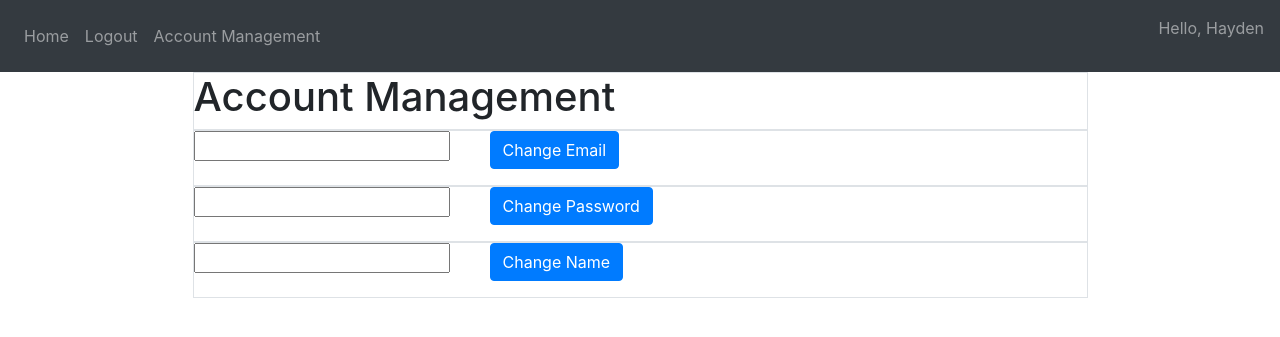
After one commit to haydenShaffer/Back-end, a Flask app: page /account in a window 1280 px wide. The commit adds this page. Shown: the top 337 px of the page. Run offline with Flask 2, Linux system fonts and the light colour scheme; a user stored in the database is signed in; some libraries are stand-ins or nearby versions.

Commit message:
account mangement

```diff
--- a/website/auth.py
+++ b/website/auth.py
@@ -12,7 +12,7 @@ def login():
         email = request.form.get('email')
         password = request.form.get('password')
 
-        user = User.query.filter_by(email=email).first()
+        user = User.query.filter_by(email=email.lower()).first()
         if user:
             if check_password_hash(user.password, password):
                 flash('Logged in succesfully!', category='success')
@@ -39,7 +39,7 @@ def sign_up():
         password1 = request.form.get('password1')
         password2 = request.form.get('password2')
 
-        user = User.query.filter_by(email=email).first()
+        user = User.query.filter_by(email= email.lower()).first()
 
         if user:
             flash('Account with that email already exists',category='error')
@@ -52,7 +52,7 @@ def sign_up():
         elif password1 != password2:
             flash('Passwords do not match!', category='error')
         else:
-            new_user = User(email=email, first_name=firstName, password=generate_password_hash(password1, method='sha256'), page_id = 1)
+            new_user = User(email=email.lower(), first_name=firstName, password=generate_password_hash(password1, method='sha256'), page_id = 1)
             db.session.add(new_user)
             db.session.commit()
             flash('Account created!', category='success')
--- /dev/null
+++ b/website/templates/account.html
@@ -0,0 +1,58 @@
+{% extends "base.html" %} {% block title %}Account Management{% endblock %} {%
+block content%}
+<div class="container">
+  <div class="row">
+    <div class="col-1"></div>
+    <div class="col">
+      <div class="container">
+        <div class="row border">
+          <h1>Account Management</h1>
+        </div>
+        <div class="row border">
+          <form method="POST">
+            <div class="d-flex flex-start w-100">
+              <div class="form-outline w-100">
+                <input type="email" id="new_email" name="new_email" />
+              </div>
+              <ul>
+                <button type="submit" class="btn btn-primary btn-small">
+                  Change Email
+                </button>
+              </ul>
+            </div>
+          </form>
+        </div>
+        <div class="row border">
+          <form method="POST">
+            <div class="d-flex flex-start w-100">
+              <div class="form-outline w-100">
+                <input type="text" id="new_password" name="new_password" />
+              </div>
+              <ul>
+                <button type="submit" class="btn btn-primary btn-small">
+                  Change Password
+                </button>
+              </ul>
+            </div>
+          </form>
+        </div>
+        <div class="row border">
+          <form method="POST">
+            <div class="d-flex flex-start w-100">
+              <div class="form-outline w-100">
+                <input type="text" id="new_name" name="new_name" />
+              </div>
+              <ul>
+                <button type="submit" class="btn btn-primary btn-small">
+                  Change Name
+                </button>
+              </ul>
+            </div>
+          </form>
+        </div>
+      </div>
+    </div>
+    <div class="col-1"></div>
+  </div>
+</div>
+{% endblock %}
--- a/website/templates/base.html
+++ b/website/templates/base.html
@@ -4,6 +4,12 @@
     <meta charset="UTF-8" />
     <meta http-equiv="X-UA-Compatible" content="IE=edge" />
     <meta name="viewport" content="width=device-width, initial-scale=1.0" />
+    <link
+      rel="stylesheet"
+      href="https://cdn.jsdelivr.net/npm/bootstrap@4.0.0/dist/css/bootstrap.min.css"
+      integrity="sha384-Gn5384xqQ1aoWXA+058RXPxPg6fy4IWvTNh0E263XmFcJlSAwiGgFAW/dAiS6JXm"
+      crossorigin="anonymous"
+    />
     <link
       rel="stylesheet"
       href="https://stackpath.bootstrapcdn.com/bootstrap/4.4.1/css/bootstrap.min.css"
@@ -21,6 +27,16 @@
       }
       .commentsD{
         padding-left: 100px;
+        margin-right: 100px;
+        inline-size: 650px;
+      }
+      .notesD{
+        padding-left: 50px;
+        margin-right: 100px;
+        inline-size: 650px;
+      }
+      .x{
+        padding-right: 35px;
       }
     </style>
     <title>{% block title %}Home{% endblock %}</title>
@@ -38,13 +54,17 @@
       <div class="collapse navbar-collapse" id="navbar">
         <ul class="navbar-nav mr-auto">
           {% if this_user.is_authenticated %}
-          <li class="nav-item active">
+          <li class="nav-item">
             <a class="nav-item nav-link" id="home" href="/"> Home</a>
           </li>
           <li class="nav-item">
             <a class="nav-item nav-link" id="logout" href="/logout">Logout </a>
           </li>
+          <li class="nav-item">
+            <a class="nav-item nav-link" id="accountM" href="/account"> Account Management</a>
+          </li>
         </ul>
+        <ul>
           <span class="navbar-text" id="userName">
             Hello, {{this_user.first_name}}
           </span>
@@ -52,6 +72,7 @@
           <a class="nav-item nav-link" id="login" href="/login">Login </a>
           <a class="nav-item nav-link" id="signUp" href="/sign-up"> Sign Up </a>
           {%endif%}
+        </ul>
         </div>
       </div>
     </nav>
--- a/website/templates/login.html
+++ b/website/templates/login.html
@@ -23,6 +23,6 @@ content%}
     />
   </div>
   <br />
-  <button type="submit" class="btn btn-primary">Submit</button>
+  <button type="submit" class="btn btn-primary">Login</button>
 </form>
 {% endblock %}
--- a/website/templates/sign_up.html
+++ b/website/templates/sign_up.html
@@ -43,6 +43,6 @@ content%}
     />
   </div>
   <br />
-  <button type="submit" class="btn btn-primary">Submit</button>
+  <button type="submit" class="btn btn-primary">Create Account</button>
 </form>
 {% endblock %}
--- a/website/views.py
+++ b/website/views.py
@@ -1,8 +1,10 @@
-from flask import Blueprint, render_template, request,flash,jsonify
+from flask import Blueprint, render_template, request,flash,jsonify, redirect, url_for
 from flask_login import  login_required, current_user
-from .models import Note, Page,Comments
+from .models import Note, Page,Comments, User
+from sqlalchemy import update
 from . import db
 import json
+from werkzeug.security import generate_password_hash
 
 views = Blueprint('views',__name__)
 
@@ -12,7 +14,6 @@ def home():
 
     if request.method == 'POST':
         noteId=request.form.get('noteId')
-        print(noteId)
         note= request.form.get('note')
         comment = request.form.get('comment')
         if note:
@@ -27,6 +28,46 @@ def home():
             flash('Post created', category='success')
     page= Page.query.get(1)
     return render_template("home.html", this_user=current_user, page=page)
+
+@views.route('/account', methods=['GET', 'POST'])
+@login_required
+def account():
+    if request.method == 'POST':
+        new_email=request.form.get('new_email')
+        print(new_email)
+        new_password=request.form.get('new_password')
+        new_name=request.form.get('new_name')
+        if new_email:
+            emailExist = User.query.filter_by(email= new_email.lower()).first()
+            if emailExist:
+                flash('Account with that email already exists',category='error')
+            elif len(new_email)< 4:
+                flash('Email is too short!', category='error')
+            else:
+                user=current_user
+                user.email = new_email.lower()
+                db.session.commit()
+                flash('Email Changed', category='success')
+                return redirect(url_for("auth.logout"))
+        if new_password:
+            if len(new_password)<8:
+                flash('Password must be at least 8 characters!', category='error')
+            else:
+                user=current_user
+                user.password = generate_password_hash(new_password, method='sha256')
+                db.session.commit()
+                flash('Password Changed', category='success')
+                return redirect(url_for("auth.logout"))
+        if new_name:
+            if len(new_name)< 2:
+                flash('First name must be more than 1 character!', category='error')
+            else:
+                user=current_user
+                user.first_name = new_name
+                db.session.commit()
+                flash('Name Changed', category='success')
+                return redirect(url_for("auth.logout"))
+    return render_template("account.html", this_user=current_user)
 
 @views.route('/delete-note', methods=['POST'])
 def delete_note():
```
Also changed, not shown: website/templates/home.html (+29 -12 lines), instance/database.db.
